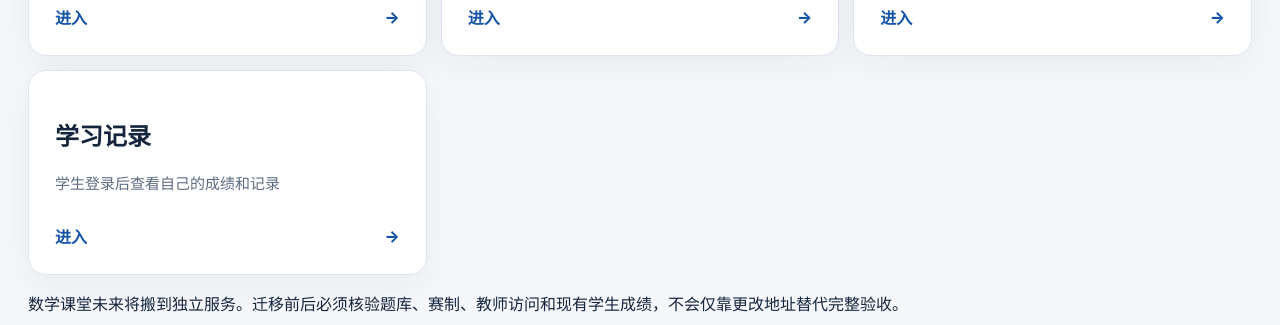
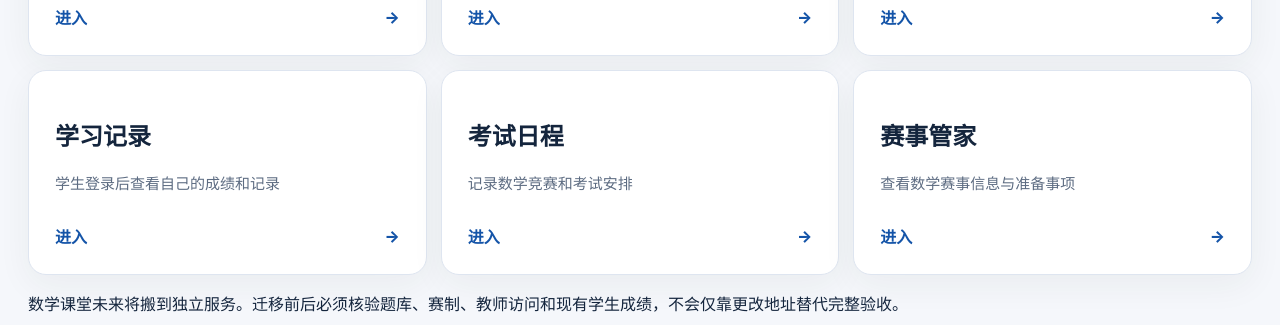
Before and after one commit to star8592/Kangaroo-Practice-Simulator, a Next.js app: page /math in a window 1280 px wide. Shown: the part 431-756 px from the top of the page. Built offline with nearby package versions, Linux system fonts and the light colour scheme; no server answers.

Commit message:
feat(math): make event planner and companion reachable from independent classroom portal

```diff
--- a/src/app/math/page.tsx
+++ b/src/app/math/page.tsx
@@ -14,6 +14,8 @@ const LINKS=[
  {name:"口算与计算训练",description:"计算训练与按年级练习",href:"/arithmetic"},
  {name:"错题复盘",description:"查看本人授权的历史错题与复练",href:"/review"},
  {name:"学习记录",description:"学生登录后查看自己的成绩和记录",href:"/student"},
+ {name:"考试日程",description:"记录数学竞赛和考试安排",href:"/exam-planner"},
+ {name:"赛事管家",description:"查看数学赛事信息与准备事项",href:"/events"},
 ] as const;
 export default function ClassroomMath(){
  return <div className={styles.shell}>
```
